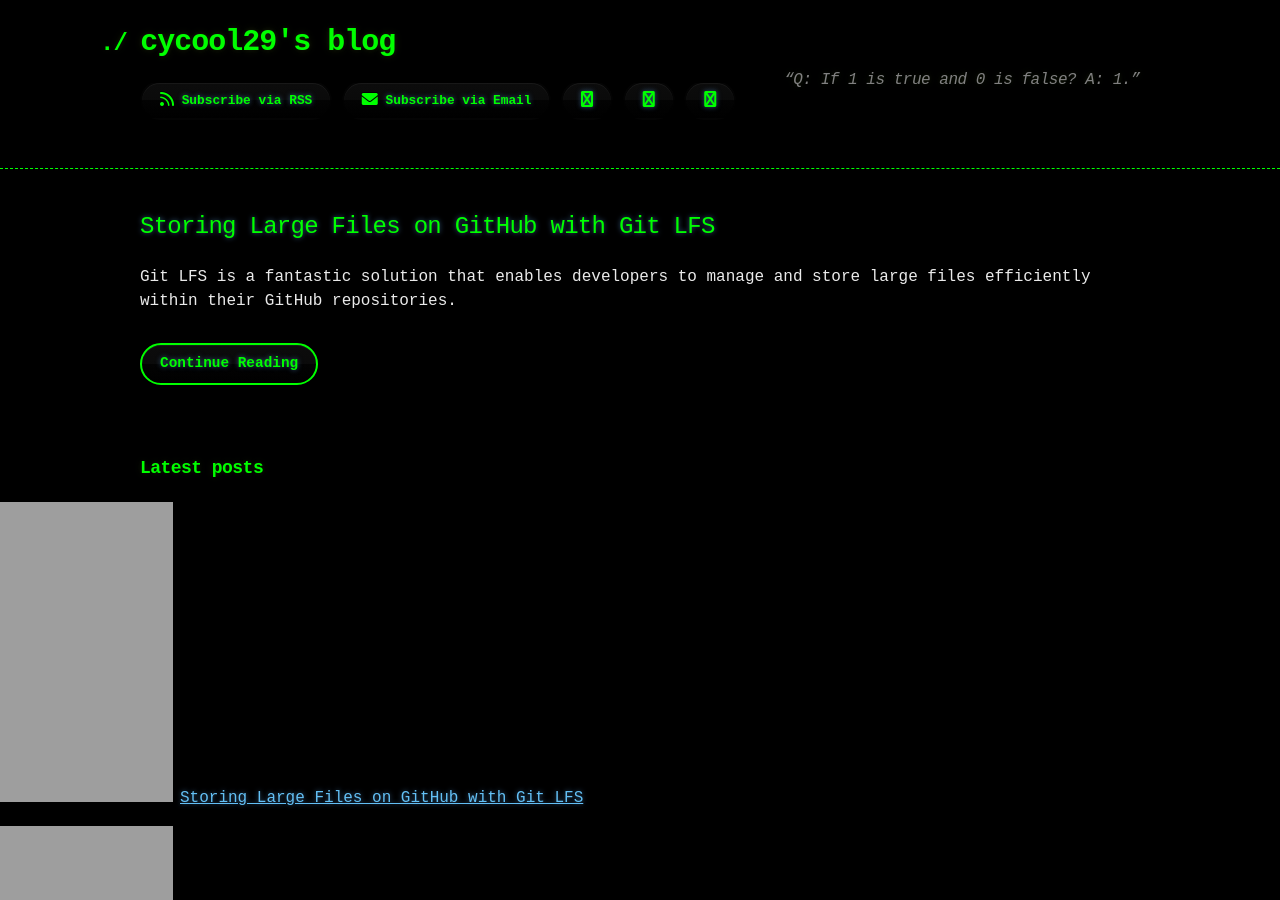
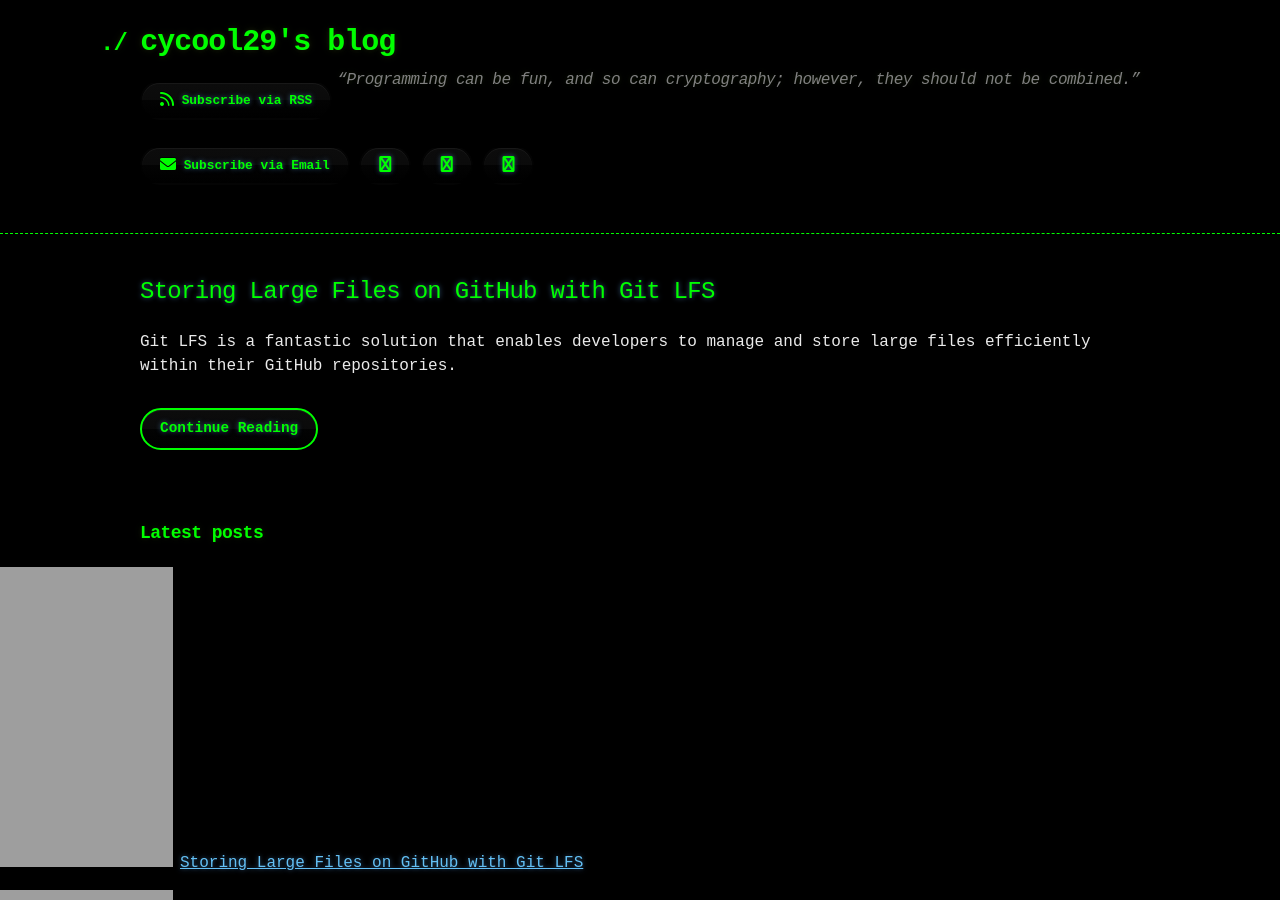
Before and after one commit to cycool29/cycool29.github.io, a Jekyll site: the page built from index.md, in a window 1280 px wide and 900 px high. Built offline with Jekyll 4.4.1, drawn with Linux system fonts in a browser that asks for light colours; a style sheet for code colours, icons or effects is not loaded.

Commit message:
Update quotes

```diff
--- a/_config.yml
+++ b/_config.yml
@@ -1,5 +1,5 @@
 title: cycool29's blog
-description: "“Q: If 1 is true and 0 is false? A: 1.” "
+description: "“Programming can be fun, and so can cryptography; however, they should not be combined.” "
 bio: A high school student. Intermediate in Python, Git, Bash. Learning JavaScript. He/Him. "
 author: cycool29
 url: https://cycool29.github.io
```
